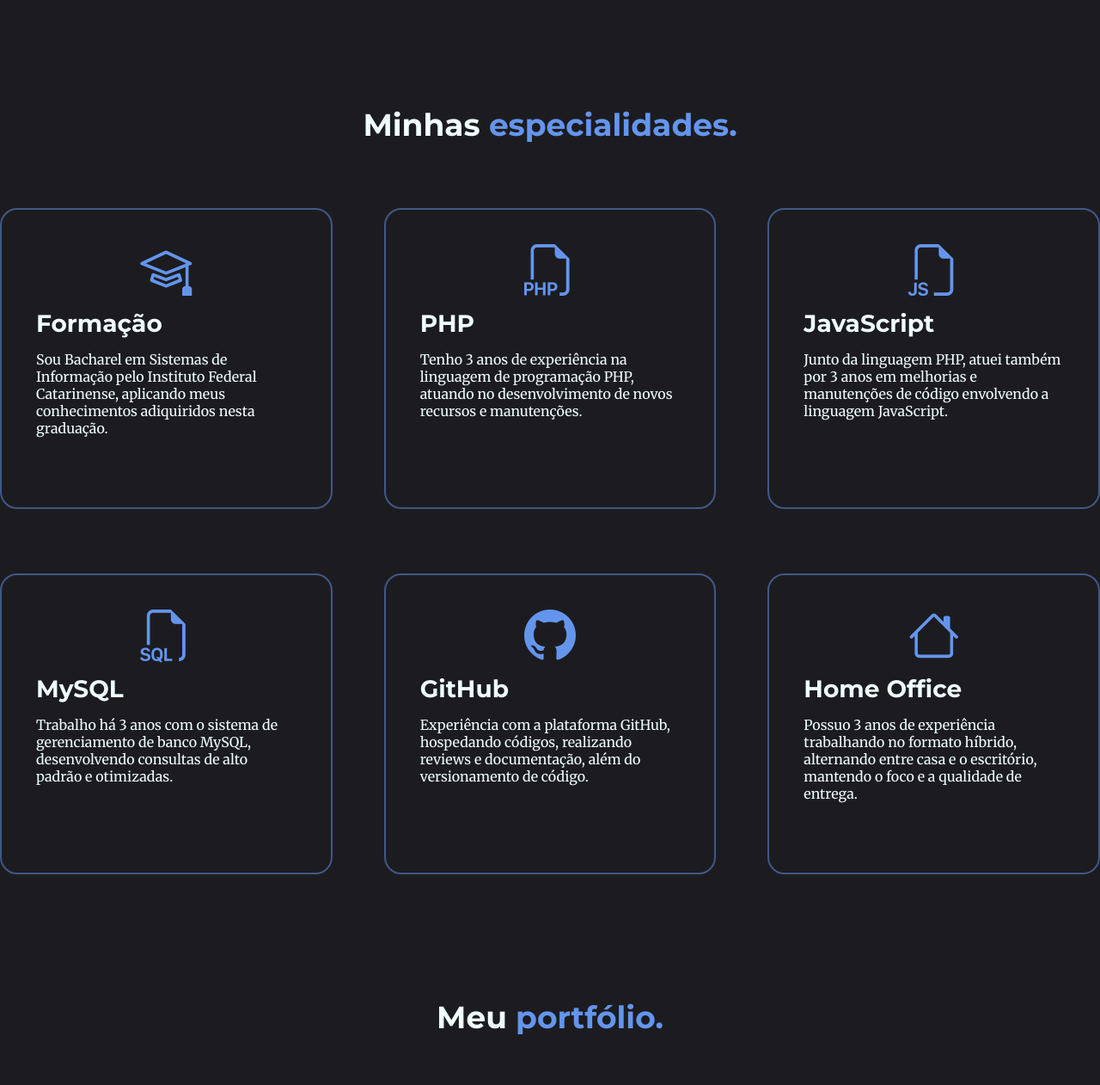
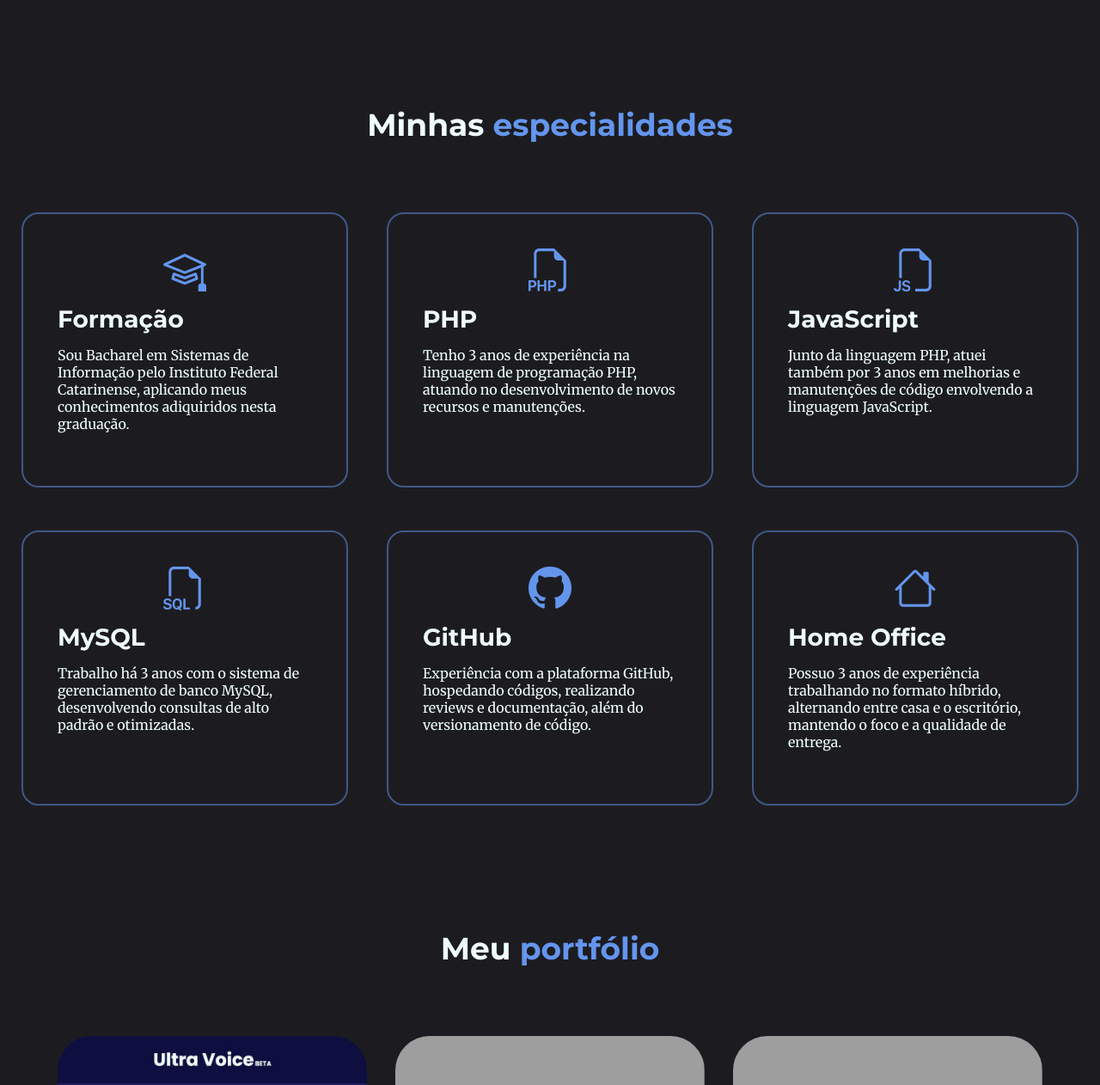
Before and after one commit to AugustoBendlin/AugustoBendlin.github.io, a plain HTML site: page index.html in a window 1280 px wide. Shown: the part 800-2062 px from the top of the page at 86% size. Drawn offline with Linux system fonts and the light colour scheme; grey boxes are pictures that could not be loaded.

Commit message:
feat: Melhorias estéticas

```diff
--- a/assets/css/style.css
+++ b/assets/css/style.css
@@ -30,7 +30,7 @@ body {
 }
 
 .btn-contato button {
-    padding: 10px 40px;
+    padding: 10px 30px;
     font-size: 18px;
     font-weight: 600;
     color: rgb(100, 149, 237);
@@ -237,7 +237,7 @@ section.especialidades {
 
 section.especialidades .flex {
     margin-top: 30px;
-    gap: 60px;
+    gap: 45px;
     align-items: center;
     justify-content: center;
 }
@@ -246,13 +246,17 @@ section.especialidades .flex {
     margin-top: 50px;
 }
 
+.especialidades .interface .titulo {
+    margin-bottom: 60px;
+}
+
 .especialidades .especialidades-box {
     color: rgb(240, 255, 255);
-    width: 400px;
-    height: 350px;
+    width: 380px;
+    height: 320px;
     padding: 40px;
     border: 2px solid rgba(100, 148, 237, 0.500);
-    margin-top: 45px;
+    margin-top: 20px;
     border-radius: 20px;
     transition: .2s;
 }
@@ -265,7 +269,7 @@ section.especialidades .flex {
 .especialidades .especialidades-box i {
     display: flex;
     justify-content: center;
-    font-size: 60px;
+    font-size: 50px;
     color: rgb(100, 149, 237);
 }
 
@@ -286,6 +290,10 @@ section.portfolio {
 section.portfolio .flex {
     justify-content: space-around;
     margin-top: 60px;
+}
+
+.portfolio .interface .titulo {
+    margin-bottom: 80px;
 }
 
 .img-port {
@@ -386,11 +394,13 @@ form .btn-enviar {
 
 form .btn-enviar input {
     width: 120px;
+    padding: 10px;
+    font-weight: 600;
+    border-radius: 30px;
     background-color: rgb(28, 28, 32);
     color: rgb(100, 149, 237);
     border: 2px solid rgb(100, 149, 237);
     cursor: pointer;
-    transition: .2s;
 }
 
 /* Estilo do Rodapé */
--- a/index.html
+++ b/index.html
@@ -66,7 +66,7 @@
                 </div>
                 <div class="flex">
                     <div class="txt-apresentacao">
-                        <h2>Muito prazer, <span>me chamo Augusto Bendlin.</span></h2>
+                        <h2>Muito prazer, <span>me chamo Augusto Bendlin!</span></h2>
                         <p>
                             Desenvolvedor full stack atuando há 3 anos, formado em Sistemas de Informação pelo Instituto Federal Catarinense.
                             Atualmente estou me especializando na programação orientada a objetos, e também me aprimorando no desenvolvimento front-end, sempre visando desenvolver soluções eficientes e me desafiando ainda mais.
@@ -84,7 +84,7 @@
 
         <section class="especialidades" id="secao-especialidades">
             <div class="interface">
-                <h2 class="titulo">Minhas <span>especialidades.</span></h2>
+                <h2 class="titulo">Minhas <span>especialidades</span></h2>
                 <div class="flex">
                     <div class="especialidades-box">
                         <i class="bi bi-mortarboard"></i>
@@ -130,7 +130,7 @@
 
         <section class="portfolio" id="secao-portfolio">
             <div class="interface">
-                <h2 class="titulo">Meu <span>portfólio.</span></h2>
+                <h2 class="titulo">Meu <span>portfólio</span></h2>
                 <div class="flex">
                     <div class="img-port" style="background-image: url(assets/img/ultraVoiceBeta.jpg);">
                         <div class="overlay">
@@ -156,7 +156,7 @@
 
         <section class="formulario" id="secao-contato">
             <div class="interface">
-                <h2 class="titulo">Entre em <span>contato.</span></h2>
+                <h2 class="titulo">Entre em <span>contato</span></h2>
 
                 <form action="https://formsubmit.co/e95395dc901096c7a79d2bbb827ef81a" method="POST">
                     <input type="text" name="Nome" placeholder="Seu nome completo" required>
```
